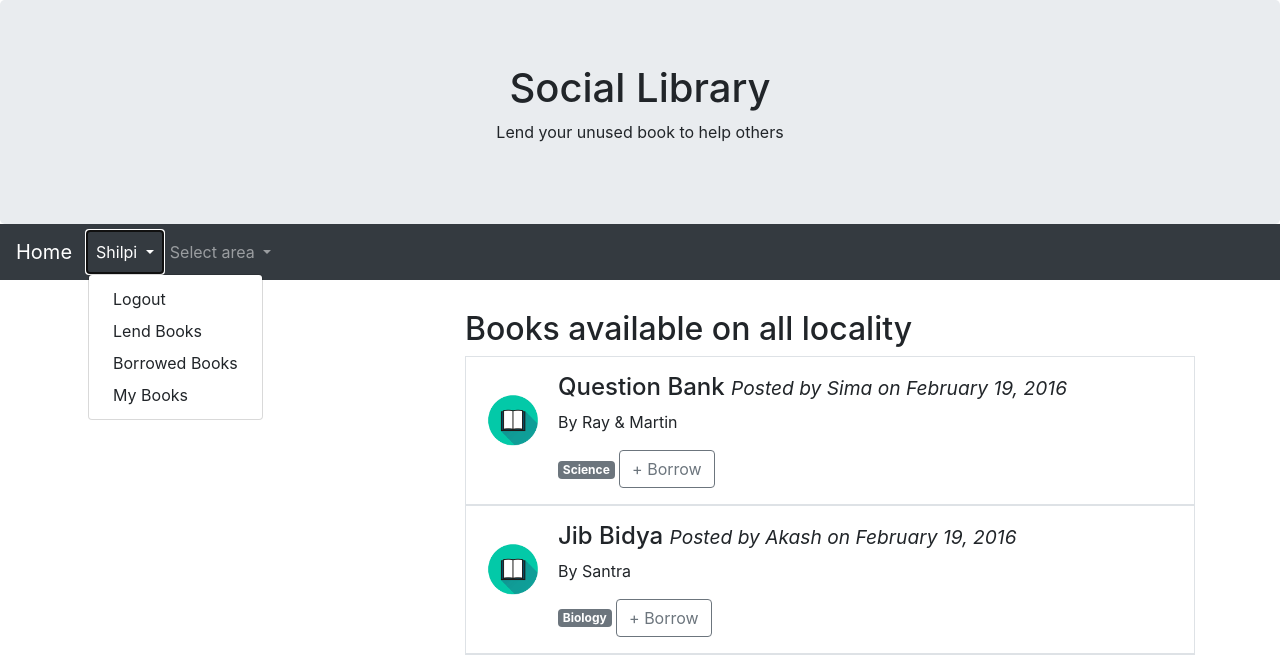
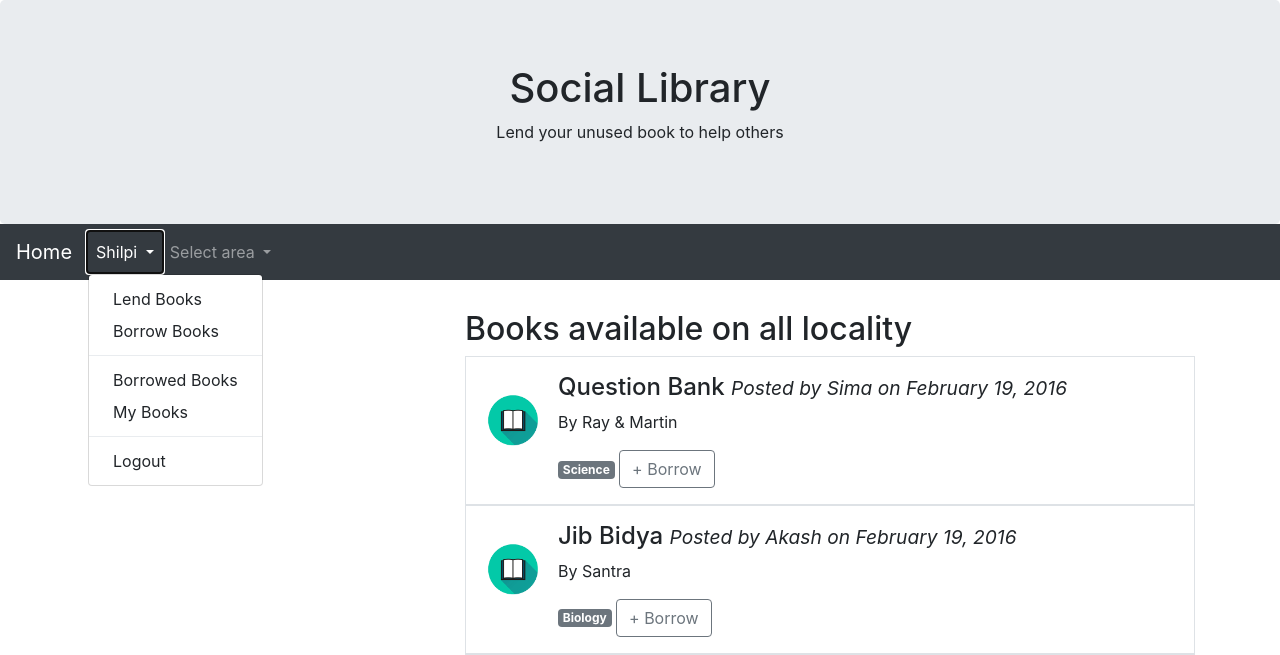
Before and after one commit to shilpi-datta/Social-Library, a PHP site: page /index.php in a window 1280 px wide, after a click on "Shilpi". Shown: the top 655 px of the page. Run offline with PHP 8.4, Linux system fonts and the light colour scheme; a user stored in the database is signed in; data comes from the database, SQL or seed files in the repository.

Commit message:
Menu separator added and organize menu items

```diff
--- a/top.php
+++ b/top.php
@@ -25,10 +25,13 @@
                     </a>
                     <div class="dropdown-menu">
 
-                        <a class="dropdown-item" href="logout.php"> Logout </a>
                         <a class="dropdown-item" href="lend.php"> Lend Books </a>
+                        <a class="dropdown-item" href="index.php"> Borrow Books </a>
+                        <div class="dropdown-divider"></div>
                         <a class="dropdown-item" href="borrowed.php"> Borrowed Books </a>
                         <a class="dropdown-item" href="mybooks.php"> My Books </a>
+                        <div class="dropdown-divider"></div>
+                        <a class="dropdown-item" href="logout.php"> Logout </a>
 
                     </div>
                 </li>
```
